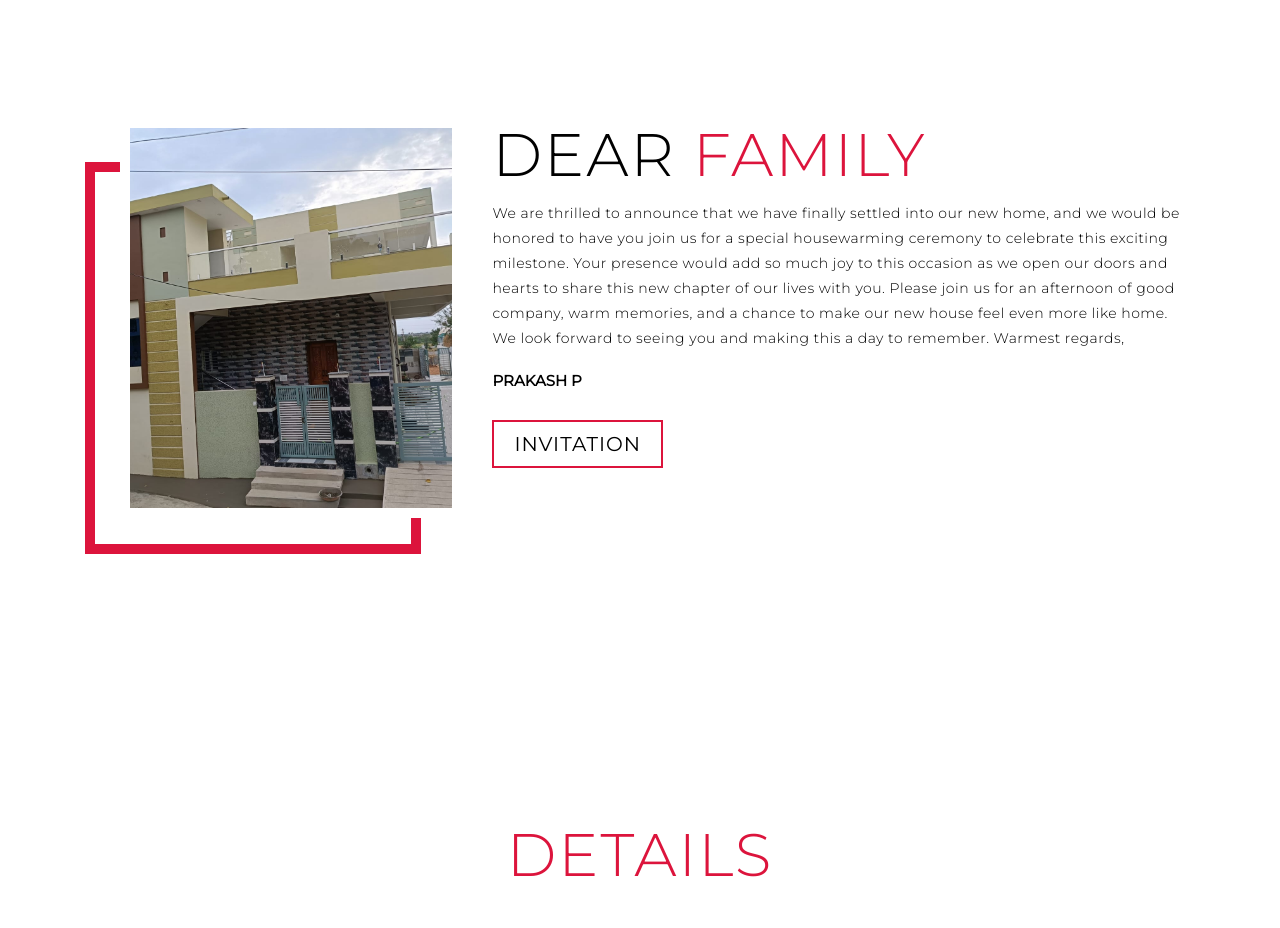
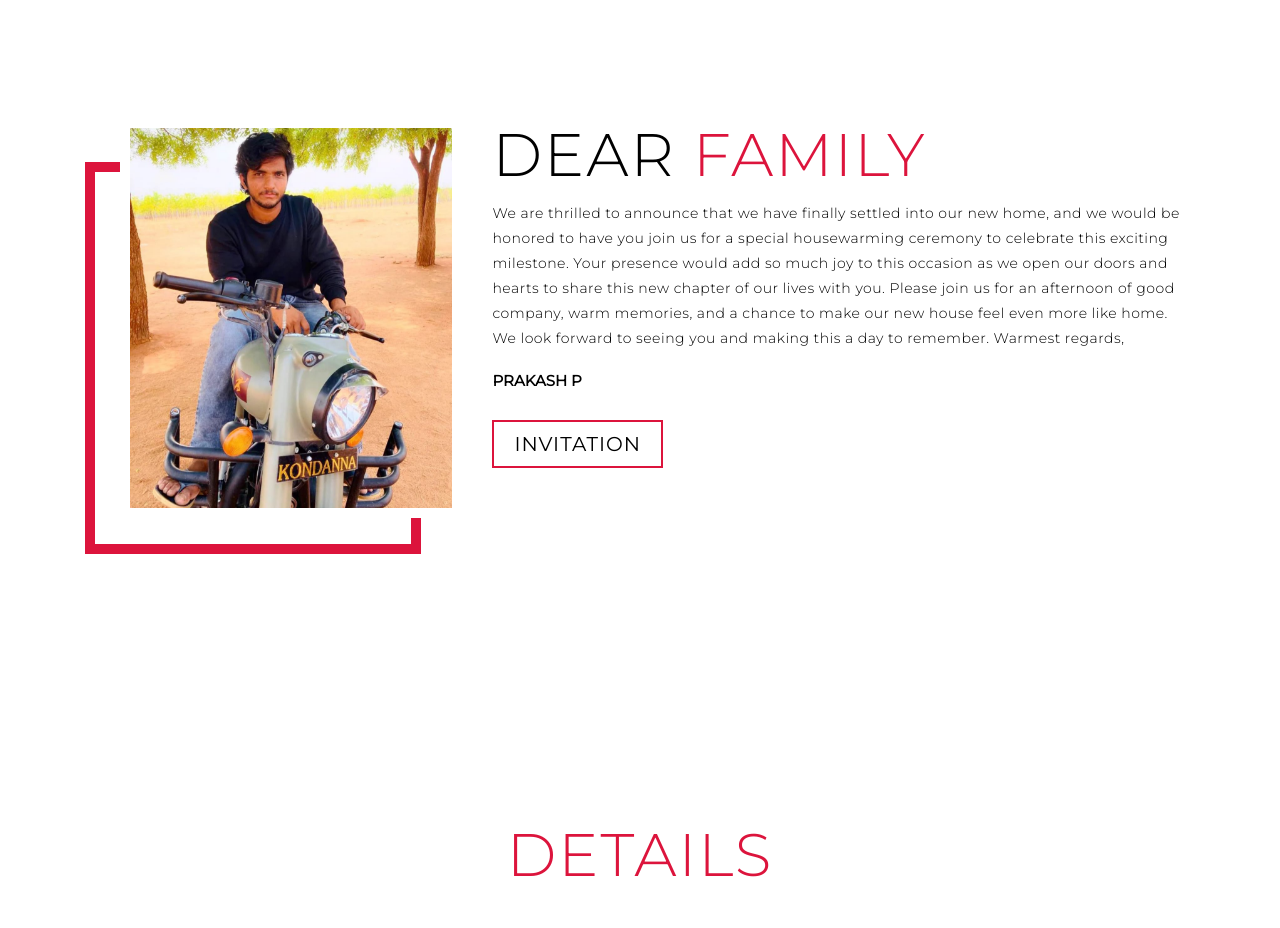
Before and after one commit to geijay/prakash, a plain HTML site: page index.html in a window 1280 px wide. Shown: the part 1800-2728 px from the top of the page. Drawn offline with Linux system fonts and the light colour scheme; files whose address does not match are found by name.

Commit message:
Update index.html

```diff
--- a/index.html
+++ b/index.html
@@ -63,7 +63,7 @@
     <div class="about container">
       <div class="col-left">
         <div class="about-img">
-          <img src="C:\Users\VIJAY KUMAR\Downloads\projjjj\PHOME.jpeg" alt="img">
+          <img src="hose4.jpeg" alt="img">
         </div>
       </div>
       <div class="col-right">
```
